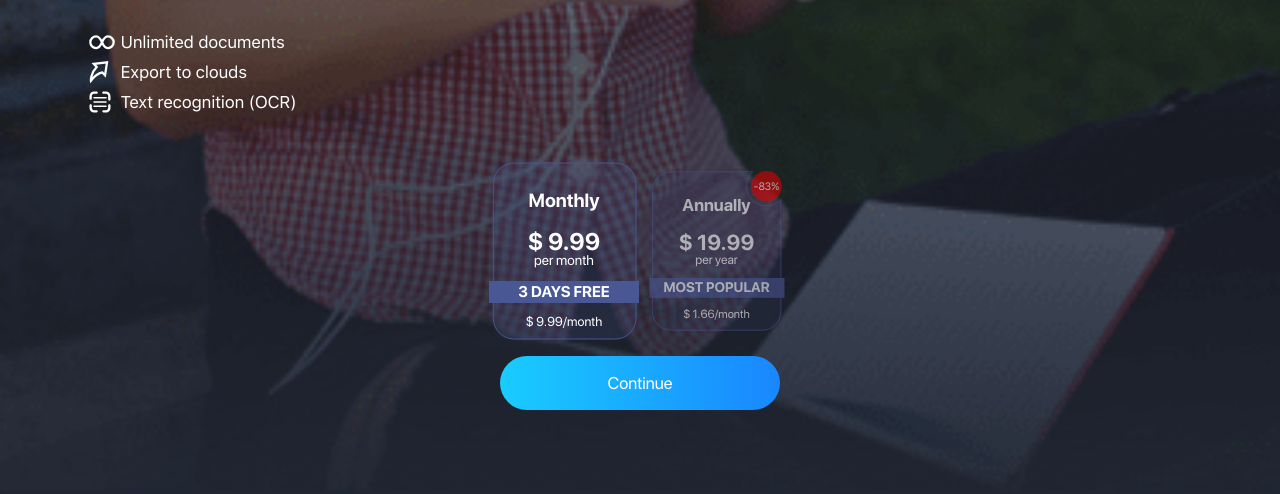
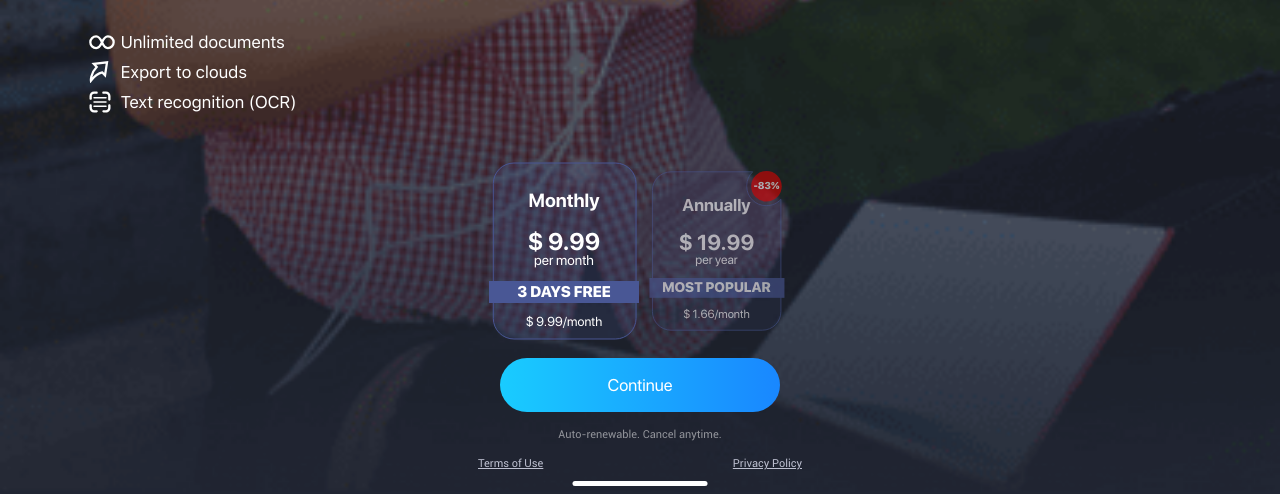
Before and after one commit to Alexej-Ilyutik/multilingual-page, a website built with webpack: page src/index.html in a window 1280 px wide. Shown: the part 306-800 px from the top of the page. Built offline with nearby package versions, Linux system fonts and the light colour scheme.

Commit message:
feat: add footer

```diff
--- a/src/index.css
+++ b/src/index.css
@@ -4,3 +4,4 @@
 @import 'style/fonts';
 @import 'style/header';
 @import 'style/main';
+@import 'style/footer';
--- a/src/index.js
+++ b/src/index.js
@@ -4,6 +4,7 @@ import './index.css';
 import { createURL } from './modules/createURL';
 import { renderHeader } from './modules/renderHeader';
 import { renderMain } from './modules/renderMain';
+import { renderFooter } from './modules/renderFooter';
 import en from './localizations/en.json';
 import es from './localizations/es.json';
 import fr from './localizations/fr.json';
@@ -53,6 +54,7 @@ switch (currentLang) {
       exportArrow,
       textImg
     );
+    FOOTER.innerHTML = renderFooter(es);
     break;
   case 'fr':
     HEADER.innerHTML = renderHeader(fr, closeImg);
@@ -65,6 +67,7 @@ switch (currentLang) {
       exportArrow,
       textImg
     );
+    FOOTER.innerHTML = renderFooter(fr);
     break;
   case 'ja':
     HEADER.innerHTML = renderHeader(ja, closeImg);
@@ -77,6 +80,7 @@ switch (currentLang) {
       exportArrow,
       textImg
     );
+    FOOTER.innerHTML = renderFooter(ja);
     break;
   case 'nl':
     HEADER.innerHTML = renderHeader(nl, closeImg);
@@ -89,6 +93,7 @@ switch (currentLang) {
       exportArrow,
       textImg
     );
+    FOOTER.innerHTML = renderFooter(nl);
     break;
   case 'ru':
     HEADER.innerHTML = renderHeader(ru, closeImg);
@@ -101,6 +106,7 @@ switch (currentLang) {
       exportArrow,
       textImg
     );
+    FOOTER.innerHTML = renderFooter(ru);
     break;
   case 'zh':
     HEADER.innerHTML = renderHeader(zh, closeImg);
@@ -113,6 +119,7 @@ switch (currentLang) {
       exportArrow,
       textImg
     );
+    FOOTER.innerHTML = renderFooter(zh);
     break;
   default:
     HEADER.innerHTML = renderHeader(en, closeImg);
@@ -125,23 +132,5 @@ switch (currentLang) {
       exportArrow,
       textImg
     );
+    FOOTER.innerHTML = renderFooter(en);
 }
-
-// function templ(data, priceMonth, priceYear) {
-//   const templateVariableRe = /\{\{(.*?)\}\}/g;
-//   return `
-//     <div>${data['Count mode']}</div>
-//     <h1>${data['Unlimited Access<br>to All Features']}</h1>
-//     <h5>${data['{{price}}/month'].replace(
-//       templateVariableRe,
-//       priceMonth
-//     )}</h5>`;
-// }
-
-// x.innerHTML = templ(en, 85);
-
-// const templateVariableRe = /\{\{(.*?)\}\}/g;
-// const template = 'some template with {{ variable }} with anotherVariable';
-// console.log(template.replace(templateVariableRe, '355'));
-
-console.log(currentLang);
--- /dev/null
+++ b/src/modules/renderFooter.js
@@ -0,0 +1,17 @@
+export const renderFooter = function (data) {
+  return `
+      <div class="footer__description">
+        ${data['Auto-renewable. Cancel anytime.']}
+      </div>
+      <div class="footer__menu">
+        <a class="footer__link" href="#">
+          ${data['Terms of Use']}
+        </a>
+        <a class="footer__link" href="#">
+          ${data['Privacy Policy']}
+        </a>
+      </div>
+      <div class="footer__line">
+      </div>
+`;
+};
--- /dev/null
+++ b/src/style/footer.css
@@ -0,0 +1,37 @@
+.footer {
+  width: 32.4rem;
+  margin: 0 auto;
+}
+
+.footer__description {
+  font-family: var(--font-family-Roboto);
+  font-weight: 400;
+  font-size: 1.1rem;
+  line-height: 1.3rem;
+  text-align: center;
+  margin-bottom: 1.6rem;
+  opacity: 0.5;
+}
+
+.footer__menu {
+  display: flex;
+  justify-content: space-between;
+}
+
+.footer__link {
+  font-family: var(--font-family-Roboto);
+  font-size: 1.1rem;
+  line-height: 1.3rem;
+  color: var(--footer-text-color);
+}
+
+.footer__line {
+  position: absolute;
+  bottom: .8rem;
+  left: 50%;
+  transform: translate(-50%);
+  background-color: var(--text-color);
+  width: 13.5rem;
+  height: .5rem;
+  border-radius: .25rem;
+}
--- a/src/style/main.css
+++ b/src/style/main.css
@@ -1,3 +1,7 @@
+.main{
+  margin-bottom: 1.6rem;
+}
+
 .main__title {
   padding-left: 4.3rem;
   padding-right: 4.6rem;
@@ -47,7 +51,7 @@
   display: flex;
   justify-content: space-between;
   max-width: 29.7rem;
-  margin: 0 auto 1.6rem auto;
+  margin: 0 auto 1.8rem auto;
 }
 
 .price {
@@ -97,6 +101,7 @@
   width: 15rem;
   height: 2.2rem;
   background-color: var(--secondary-color);
+  font-family: var(--font-family-SF-Heavy);
   font-size: 1.55rem;
   line-height: 2.2rem;
   text-align: center;
@@ -117,8 +122,8 @@
   height: 3.4rem;
   border-radius: 50%;
   background-color: #db0000;
-  font-family: var(--font-family-SF-Regular);
-  font-size: 1.2rem;
+  font-family: var(--font-family-SF-Heavy);
+  font-size: 1.1rem;
   line-height: 3.4rem;
   text-align: center;
 }
--- a/src/style/var.css
+++ b/src/style/var.css
@@ -1,9 +1,12 @@
 :root {
   --text-color: #ffffff;
   --secondary-text-color: #ffffff99;
+  --footer-text-color: #BDC0D0;
   --btn-color: #1987FF;
   --secondary-btn-color: #19CCFF;
   --secondary-color: #495795;
   --secondary-font-family: 'SF-Pro-Text_Regular';
   --font-family-SF-Regular: 'SF-Pro-Display_Regular';
+  --font-family-SF-Heavy: 'SF-Pro-Display_Heavy';
+  --font-family-Roboto: 'Roboto_Regular';
 }
```
